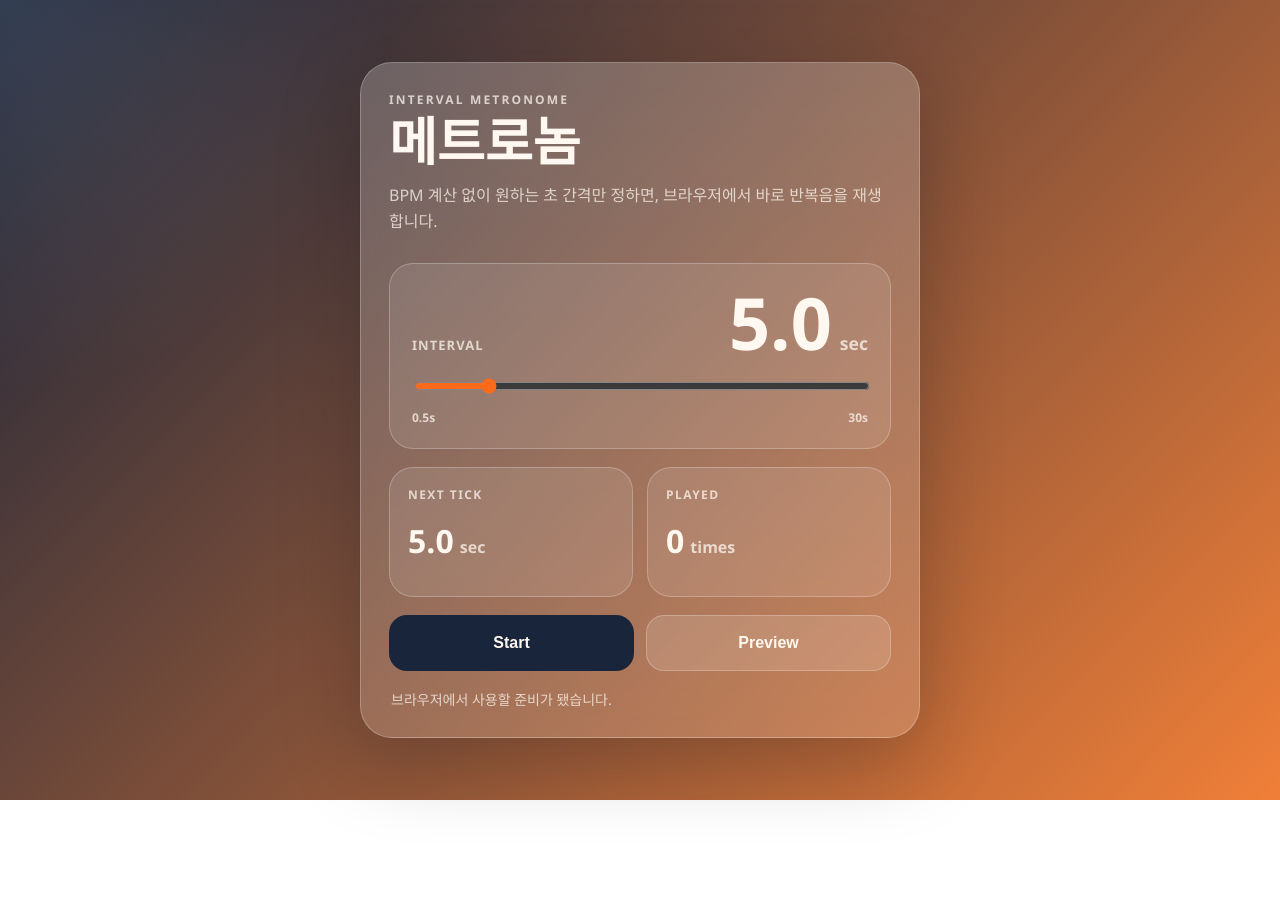
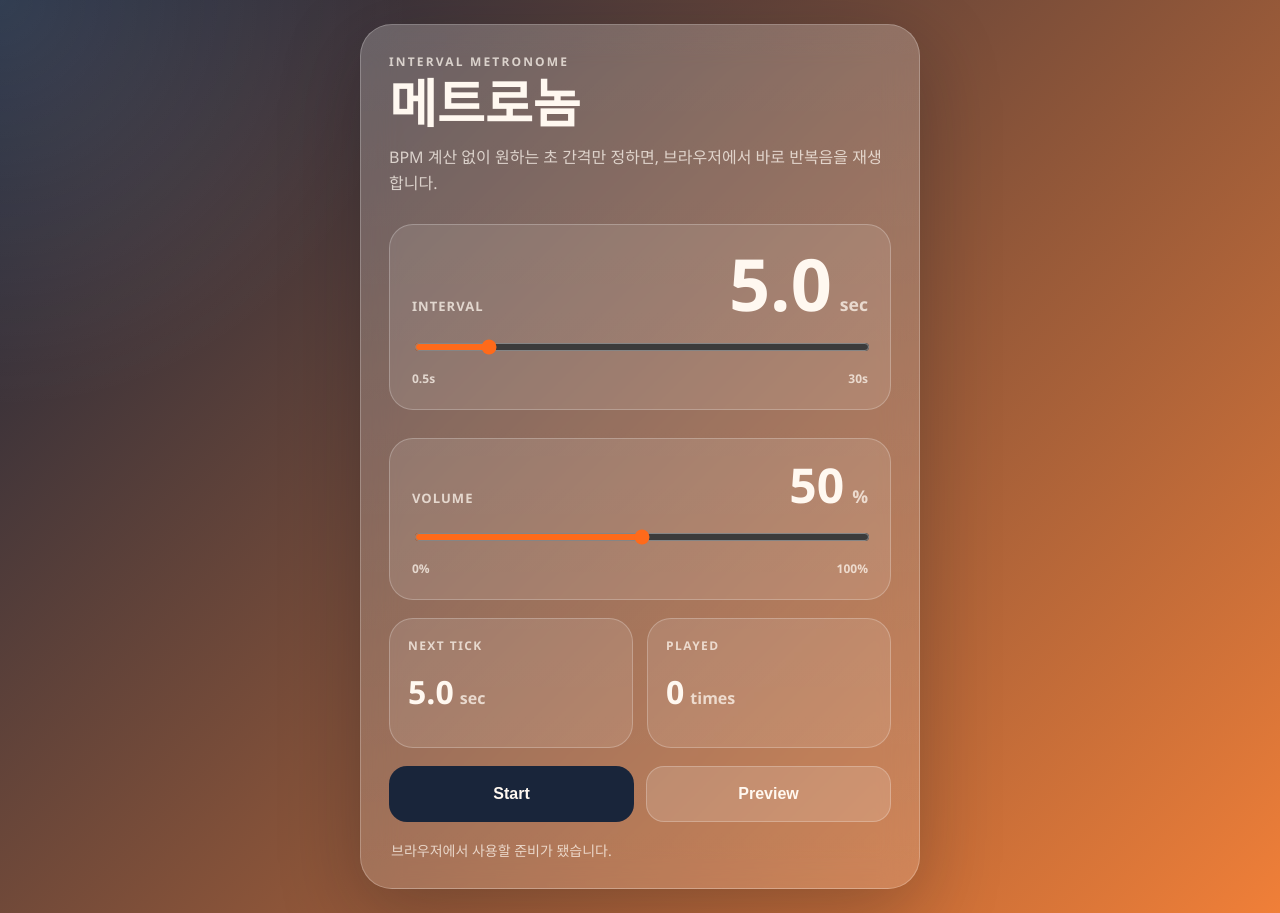
Before and after one commit to baekstrong/metronome, a plain HTML site: page index.html in a window 1280 px wide. Before the commit the page ends 800 px from the top, so only its background shows below. Drawn offline with Linux system fonts and the light colour scheme.

Commit message:
Add volume control slider

```diff
--- a/app.js
+++ b/app.js
@@ -1,18 +1,23 @@
 const intervalSlider = document.querySelector("#intervalSlider");
 const intervalValue = document.querySelector("#intervalValue");
+const volumeSlider = document.querySelector("#volumeSlider");
+const volumeValue = document.querySelector("#volumeValue");
 const countdownValue = document.querySelector("#countdownValue");
 const playedValue = document.querySelector("#playedValue");
 const startStopButton = document.querySelector("#startStopButton");
 const previewButton = document.querySelector("#previewButton");
 const statusText = document.querySelector("#statusText");
 
-const STORAGE_KEY = "interval-metronome-seconds";
+const INTERVAL_STORAGE_KEY = "interval-metronome-seconds";
+const VOLUME_STORAGE_KEY = "interval-metronome-volume";
 const MIN_INTERVAL = 0.5;
-const DEFAULT_INTERVAL = Number(localStorage.getItem(STORAGE_KEY) ?? 5);
+const DEFAULT_INTERVAL = Number(localStorage.getItem(INTERVAL_STORAGE_KEY) ?? 5);
+const DEFAULT_VOLUME = Number(localStorage.getItem(VOLUME_STORAGE_KEY) ?? 50);
 
 let audioContext = null;
 let masterGain = null;
 let intervalSeconds = clampInterval(DEFAULT_INTERVAL);
+let volumePercent = clampVolume(DEFAULT_VOLUME);
 let isRunning = false;
 let tickCount = 0;
 let nextTickAt = 0;
@@ -20,19 +25,28 @@ let timeoutId = null;
 let rafId = null;
 
 intervalSlider.value = String(intervalSeconds);
+volumeSlider.value = String(volumePercent);
 renderInterval();
+renderVolume();
 renderCountdown(intervalSeconds);
 renderPlayed();
 setStatus("브라우저에서 사용할 준비가 됐습니다.");
 
 intervalSlider.addEventListener("input", () => {
   intervalSeconds = clampInterval(Number(intervalSlider.value));
-  localStorage.setItem(STORAGE_KEY, String(intervalSeconds));
+  localStorage.setItem(INTERVAL_STORAGE_KEY, String(intervalSeconds));
   renderInterval();
 
   if (!isRunning) {
     renderCountdown(intervalSeconds);
   }
+});
+
+volumeSlider.addEventListener("input", () => {
+  volumePercent = clampVolume(Number(volumeSlider.value));
+  localStorage.setItem(VOLUME_STORAGE_KEY, String(volumePercent));
+  applyVolume();
+  renderVolume();
 });
 
 startStopButton.addEventListener("click", async () => {
@@ -63,13 +77,18 @@ function clampInterval(value) {
   return Math.min(30, Math.max(MIN_INTERVAL, Number.isFinite(value) ? value : 5));
 }
 
+function clampVolume(value) {
+  return Math.min(100, Math.max(0, Number.isFinite(value) ? value : 50));
+}
+
 async function ensureAudioReady() {
   if (!audioContext) {
     audioContext = new AudioContext();
     masterGain = audioContext.createGain();
-    masterGain.gain.value = 0.9;
     masterGain.connect(audioContext.destination);
   }
+
+  applyVolume();
 
   if (audioContext.state === "suspended") {
     await audioContext.resume();
@@ -169,8 +188,20 @@ function playTick() {
   oscillator.stop(now + 0.13);
 }
 
+function applyVolume() {
+  if (!masterGain) {
+    return;
+  }
+
+  masterGain.gain.value = volumePercent / 100;
+}
+
 function renderInterval() {
   intervalValue.textContent = intervalSeconds.toFixed(intervalSeconds < 10 ? 1 : 0);
+}
+
+function renderVolume() {
+  volumeValue.textContent = String(volumePercent);
 }
 
 function renderCountdown(value) {
--- a/index.html
+++ b/index.html
@@ -40,6 +40,27 @@
           </div>
         </div>
 
+        <div class="volume-panel">
+          <div class="volume-header">
+            <span class="label">Volume</span>
+            <span id="volumeValue" class="volume-value">50</span>
+            <span class="unit">%</span>
+          </div>
+          <input
+            id="volumeSlider"
+            class="slider"
+            type="range"
+            min="0"
+            max="100"
+            step="1"
+            value="50"
+          >
+          <div class="slider-scale">
+            <span>0%</span>
+            <span>100%</span>
+          </div>
+        </div>
+
         <div class="stats">
           <article class="stat-card">
             <p class="stat-label">Next Tick</p>
--- a/styles.css
+++ b/styles.css
@@ -68,18 +68,21 @@ h1 {
 }
 
 .interval-panel,
+.volume-panel,
 .stat-card {
   border: 1px solid var(--border);
   border-radius: 24px;
   background: rgba(255, 255, 255, 0.1);
 }
 
-.interval-panel {
+.interval-panel,
+.volume-panel {
   margin-top: 28px;
   padding: 22px;
 }
 
-.interval-header {
+.interval-header,
+.volume-header {
   display: flex;
   align-items: baseline;
   gap: 8px;
@@ -96,6 +99,14 @@ h1 {
 .interval-value {
   margin-left: auto;
   font-size: clamp(3rem, 10vw, 4.5rem);
+  line-height: 1;
+  font-weight: 900;
+  font-variant-numeric: tabular-nums;
+}
+
+.volume-value {
+  margin-left: auto;
+  font-size: clamp(2rem, 7vw, 3rem);
   line-height: 1;
   font-weight: 900;
   font-variant-numeric: tabular-nums;
```
